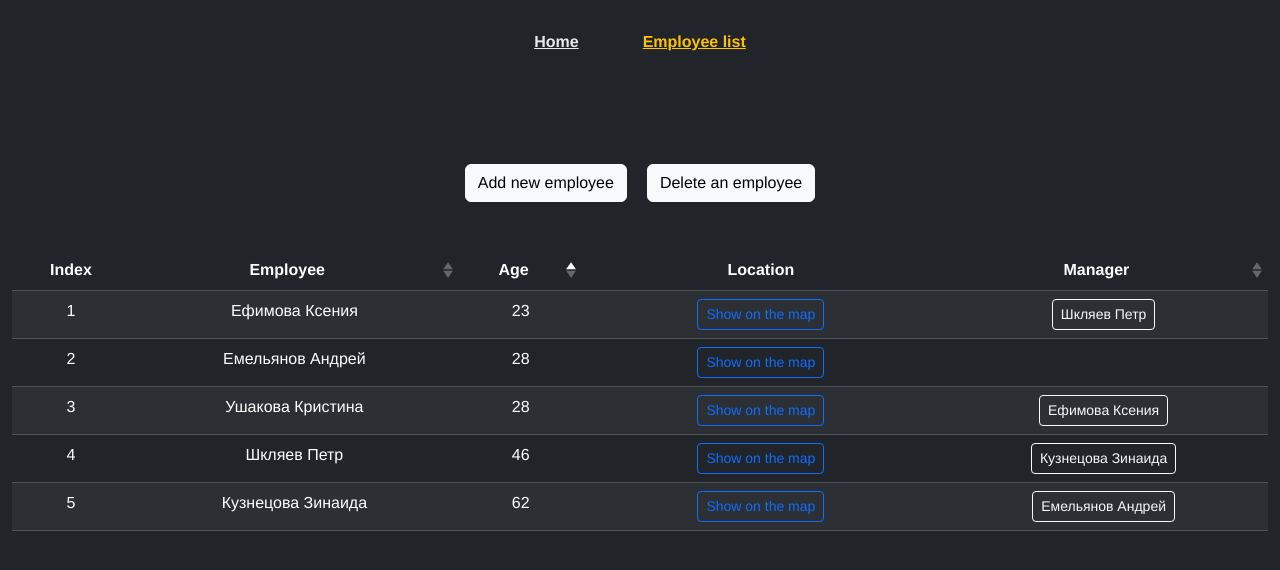
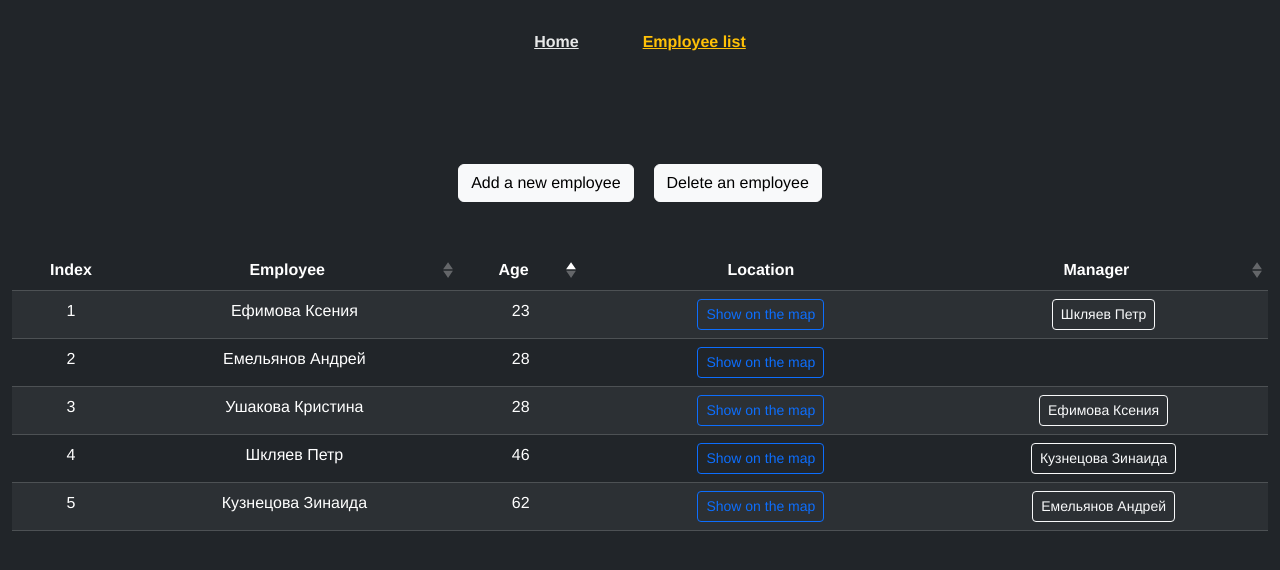
Before and after one commit to ArnurArykbaev/quick-deal, a Vue app: page /emplooyeesList in a window 1280 px wide. Shown: the top 570 px of the page. Built offline with nearby package versions, Linux system fonts and the light colour scheme; what vue-debounce, vue-yandex-maps would draw is missing.

Commit message:
changes in buttons text

```diff
--- a/src/components/EmployeeAddForm.vue
+++ b/src/components/EmployeeAddForm.vue
@@ -1,9 +1,9 @@
 <template>
   <div class="employee-form">
-    <b-button v-b-modal.modal-1 variant="light">Add new employee</b-button>
+    <b-button v-b-modal.modal-1 variant="light">Add a new employee</b-button>
 
     <b-modal id="modal-1" hide-footer>
-      <template #modal-title> Form to add new employee </template>
+      <template #modal-title> Form to add a new employee </template>
       <ValidationObserver v-slot="{ invalid }">
         <b-form @submit="onSubmit" @reset="onReset">
           <b-form-group
```
